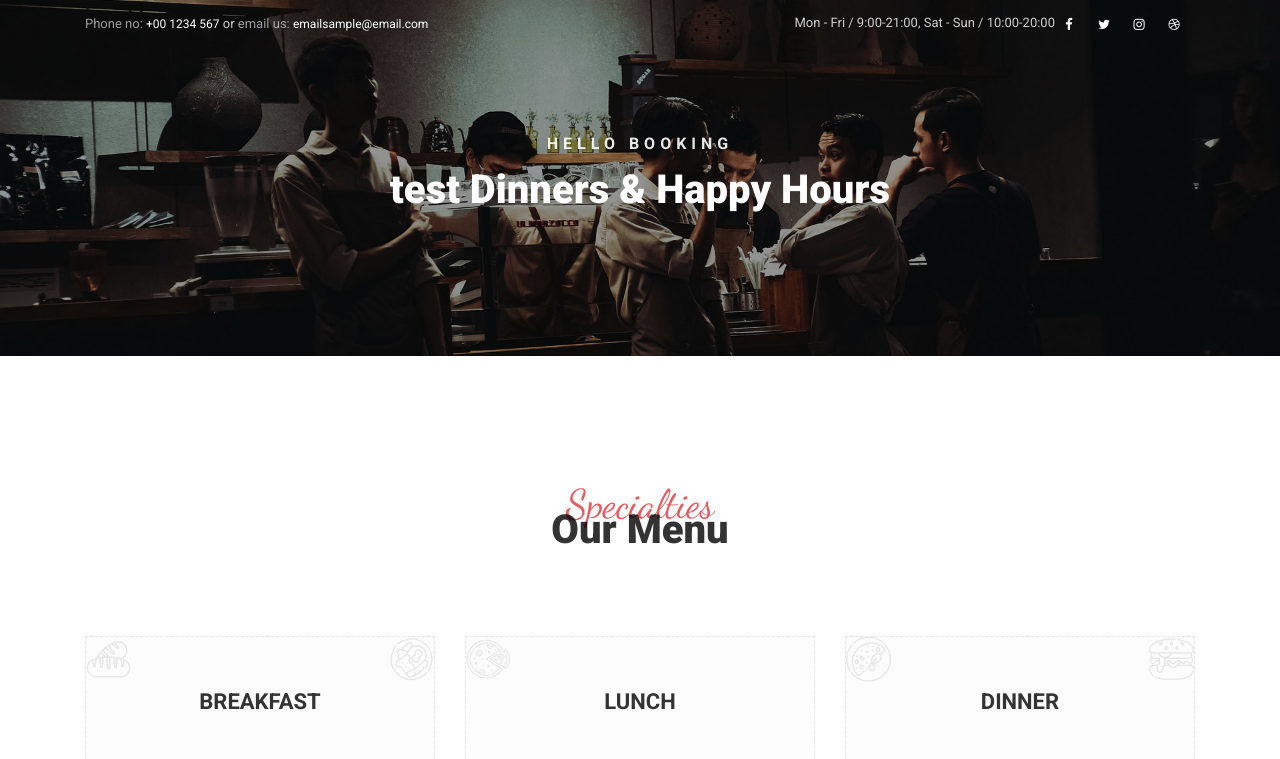
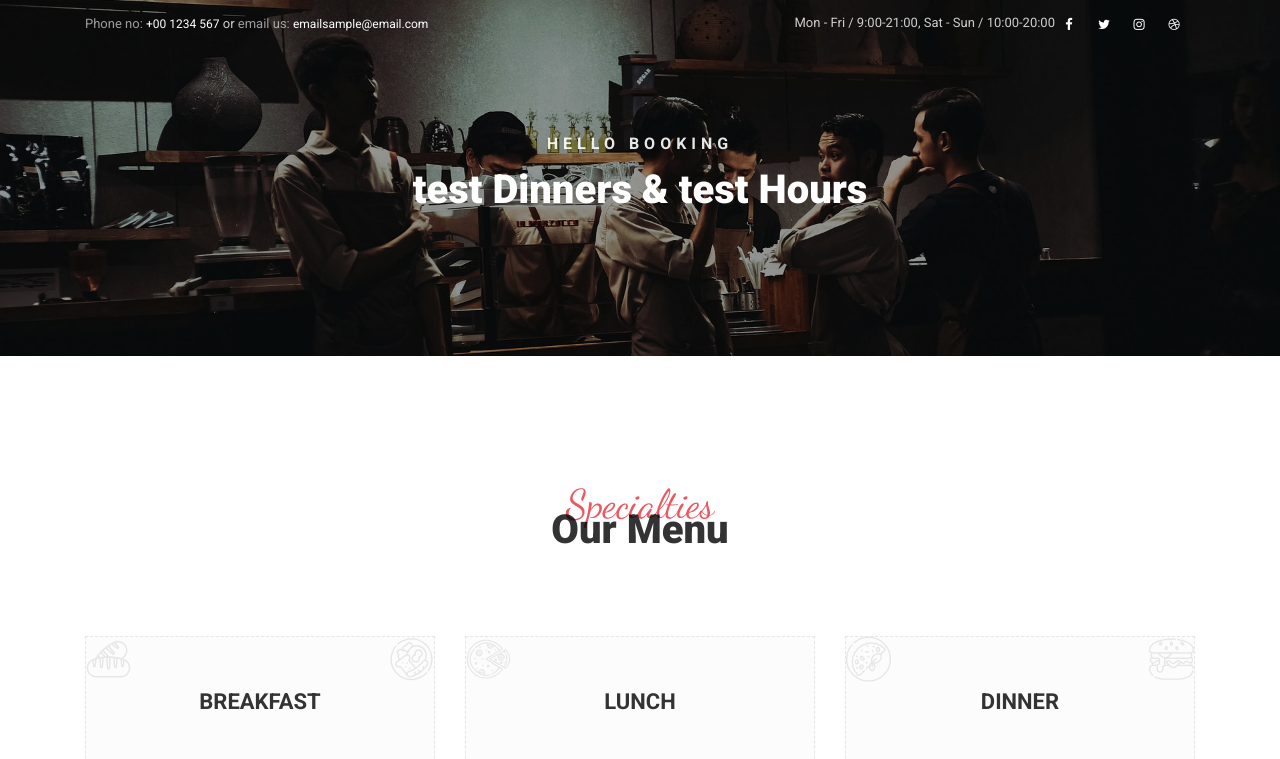
Before and after one commit to bouhenimed20/test, a plain HTML site: page index.html in a window 1280 px wide. Shown: the top 759 px of the page. Drawn offline with Linux system fonts and the light colour scheme; some packages are replaced by stand-ins of ours; no server answers; some icons are missing; files whose address does not match are found by name.

Commit message:
Update index.html

```diff
--- a/index.html
+++ b/index.html
@@ -96,7 +96,7 @@
         <div class="row">
           <div class="col-md-12 text-center">
             <span>hello Booking</span>
-            <h2>test Dinners &amp; Happy Hours</h2>
+            <h2>test Dinners &amp; test Hours</h2>
           </div>
         </div>
       </div>
```
